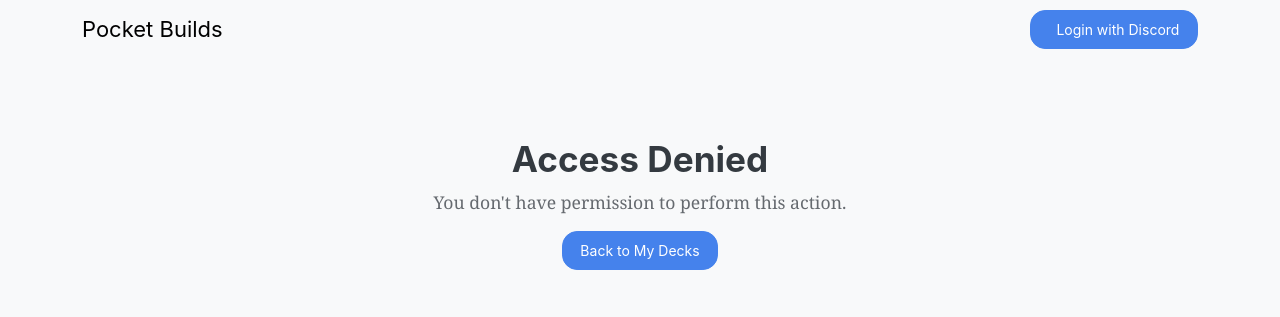
After one commit to MacKoslowski/django_pocket_tcg_builds, a Django app: template gamer_rage_project/core/templates/403.html in a window 1280 px wide. The commit adds this page. Shown: the top 317 px of the page. Run offline with Django 5.2, Linux system fonts and the light colour scheme; the template is opened without the code that fills it, so the values that code supplies are empty; some libraries are stand-ins or nearby versions.

Commit message:
added permissions and fixed some routing

```diff
--- /dev/null
+++ b/gamer_rage_project/core/templates/403.html
@@ -0,0 +1,19 @@
+<!-- templates/403.html -->
+{% extends "base.html" %}
+
+{% block content %}
+<div class="container py-5">
+    <div class="row justify-content-center">
+        <div class="col-md-6 text-center">
+            <h1 class="display-4 text-danger">
+                <i class="fas fa-exclamation-circle"></i>
+            </h1>
+            <h2>Access Denied</h2>
+            <p class="text-muted">You don't have permission to perform this action.</p>
+            <a href="{% url 'core:deck_list' %}" class="btn btn-primary">
+                Back to My Decks
+            </a>
+        </div>
+    </div>
+</div>
+{% endblock %}
--- a/gamer_rage_project/core/templates/card_display.html
+++ b/gamer_rage_project/core/templates/card_display.html
@@ -11,7 +11,7 @@
     {% endif %}
 
     {% if show_add_button and deck %}
-    <div class="card-footer p-1 bg-white">
+    <div class="card-footer p-1" style="background-color: #9AA9E3; padding: 5px;">
         <div class="d-flex align-items-center">
             <input type="number"
                    name="quantity"
@@ -19,7 +19,8 @@
                    style="width: 40px"
                    value="1"
                    min="1"
-                   max="4">
+                   max="4"
+                   style = "margin-right: 5px;">
             <input type="hidden" name="card_id" value="{{ card.card_id }}">
             <button class="btn btn-sm btn-primary flex-grow-1"
                     hx-post="{% url 'core:add_card_to_deck' deck.deck_id %}"
--- a/gamer_rage_project/core/templates/create_deck.html
+++ b/gamer_rage_project/core/templates/create_deck.html
@@ -8,9 +8,8 @@
           <h5 class="card-title">Create New Deck</h5>
           <form
             id="deck-form"
-            hx-post="{% url 'core:create_deck' %}"
-            hx-trigger="submit"
-            hx-redirect="true"
+            method="post"
+            action="{% url 'core:create_deck' %}"
             class="p-3"
           >
             {% csrf_token %}
--- a/gamer_rage_project/gamer_rage_project/settings.py
+++ b/gamer_rage_project/gamer_rage_project/settings.py
@@ -131,7 +131,7 @@ TEMPLATES = [
         },
     },
 ]
-
+HANDLER403 = 'core.views.custom_permission_denied'
 #WSGI_APPLICATION = 'gamer_rage_project.wsgi.application'
 
 
```
Also changed, not shown: gamer_rage_project/core/permissions.py (added, +14 -0 lines), gamer_rage_project/core/views.py (+27 -16 lines).
